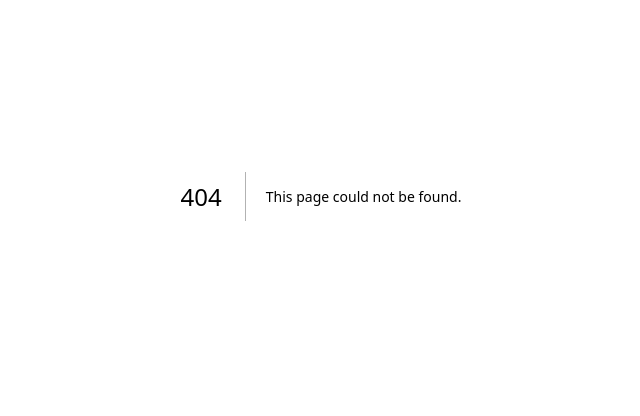
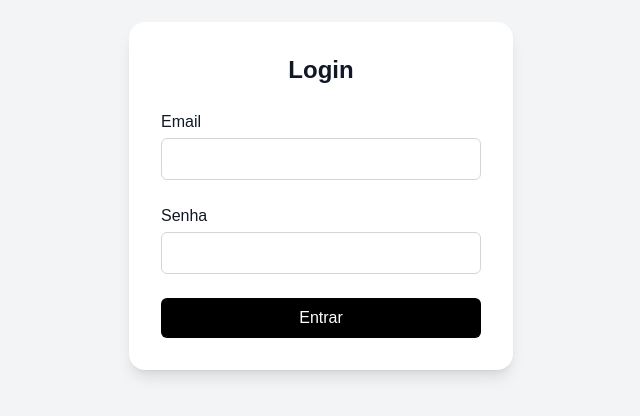
Before and after one commit to paulophsj/acampamento-jovem-frontend, a Next.js app: page /login in a window 1280 px wide. Before the commit this address had no page. Shown: the part 204-620 px from the top of the page, without its empty margins (319-959 px from the left). Built offline with nearby package versions, Linux system fonts and the light colour scheme.

Commit message:
Inserindo componente de login

```diff
--- /dev/null
+++ b/components/LabelMessage.jsx
@@ -0,0 +1,12 @@
+export default function Alert({ isError, message }) {
+    if (!message) return null;
+
+    return (
+        <div className={`w-full max-w-md mx-auto mt-4 p-4 rounded-lg shadow-md
+            ${isError ? "bg-red-100 text-red-800 border border-red-400" : "bg-green-100 text-green-800 border border-green-400"}`}>
+            <p className="text-sm font-medium text-center">
+                {message}
+            </p>
+        </div>
+    );
+}
--- /dev/null
+++ b/components/Loader.jsx
@@ -0,0 +1,7 @@
+export default function Loader() {
+    return (
+        <div className="flex items-center justify-center bg-white">
+            <div className="w-8 h-8 border-2 border-black border-t-transparent rounded-full animate-[spin_0.5s_linear_infinite]"></div>
+        </div>
+    );
+}
--- /dev/null
+++ b/components/Login.jsx
@@ -0,0 +1,86 @@
+import { useState } from "react";
+import Alert from "./LabelMessage";
+import Loader from "./Loader";
+
+export default function Login() {
+    const [message, setMessage] = useState("");
+    const [isError, setIsError] = useState(false);
+    const [loading, setLoading] = useState(false);
+
+    const formSubmit = async (e) => {
+        e.preventDefault();
+        setLoading(true);
+        const formResponse = new FormData(e.target);
+        const formObject = Object.fromEntries(formResponse);
+        try {
+            const response = await fetch("http://localhost:8080/auth/login", {
+                method: "POST",
+                headers: { "Content-type": "application/json" },
+                credentials: "include",
+                body: JSON.stringify(formObject),
+            });
+
+            const data = await response.json();
+            setMessage(data.message || "Login realizado");
+            setIsError(!response.ok);
+        } catch (error) {
+            setMessage(error.message || "Erro inesperado");
+            setIsError(true);
+        } finally {
+            setLoading(false);
+        }
+    };
+
+    return (
+        <div className="min-h-screen flex items-center justify-center bg-gray-100">
+            <div className="w-full max-w-sm">
+                <form
+                    onSubmit={formSubmit}
+                    className="bg-white text-gray-900 p-8 rounded-2xl shadow-lg space-y-6"
+                >
+                    <h2 className="text-2xl font-bold text-center">Login</h2>
+
+                    <div className="flex flex-col">
+                        <label htmlFor="email" className="mb-1 font-medium">
+                            Email
+                        </label>
+                        <input
+                            type="text"
+                            name="email"
+                            id="email"
+                            className="border border-gray-300 rounded-md p-2 focus:outline-none focus:ring-2 focus:ring-black"
+                            required
+                        />
+                    </div>
+
+                    <div className="flex flex-col">
+                        <label htmlFor="password" className="mb-1 font-medium">
+                            Senha
+                        </label>
+                        <input
+                            type="password"
+                            name="password"
+                            id="password"
+                            className="border border-gray-300 rounded-md p-2 focus:outline-none focus:ring-2 focus:ring-black"
+                            required
+                        />
+                    </div>
+                    {
+                        loading ? (
+                            <Loader />
+                        ) : (
+                            <button
+                                type="submit"
+                                className="w-full cursor-pointer bg-black text-white py-2 rounded-md hover:bg-gray-800 transition-colors"
+                            >
+                                Entrar
+                            </button>
+
+                        )
+                    }
+                </form>
+                <Alert isError={isError} message={message} />
+            </div>
+        </div>
+    );
+}
--- /dev/null
+++ b/middleware.ts
@@ -0,0 +1,14 @@
+import { NextResponse } from 'next/server'
+
+export function middleware(request) {
+  const response = NextResponse.next()
+  const accessToken = request.cookies.get('access_token')?.value
+
+  console.log(accessToken)
+
+  return response
+}
+
+export const config = {
+  matcher: '/:path*',
+}
--- a/pages/index.jsx
+++ b/pages/index.jsx
@@ -1,6 +1,8 @@
+import Login from '@/components/Login';
 import { faFacebook, faInstagram, faTwitter, faWhatsapp } from '@fortawesome/free-brands-svg-icons';
 import { faBirthdayCake, faEnvelope, faFire, faHeart, faMapMarked, faPhone, faUser } from '@fortawesome/free-solid-svg-icons';
 import { FontAwesomeIcon } from '@fortawesome/react-fontawesome';
+import Link from 'next/link';
 import { useState, useEffect } from 'react';
 
 const AcampamentoJuventude = () => {
@@ -49,13 +51,13 @@ const AcampamentoJuventude = () => {
       formDataObj[key] = value;
     });
     await fetch('http://localhost:8080/usuario/create', {
-        method: "POST",
-        headers: {"Content-Type": "application/json"},
-        body: JSON.stringify(formDataObj),
+      method: "POST",
+      headers: { "Content-Type": "application/json" },
+      body: JSON.stringify(formDataObj),
     }).then(() => {
-        console.log("Salvo no Banco!")
+      console.log("Salvo no Banco!")
     }).catch((err) => {
-        console.error("Deu erro " + err)
+      console.error("Deu erro " + err)
     })
     e.target.reset();
   };
@@ -126,6 +128,10 @@ const AcampamentoJuventude = () => {
             <a href="#registration" className="nav-link relative group hover:text-gray-300 transition-colors" onClick={handleAnchorClick}>Inscrição<span className="absolute bottom-0 left-0 w-0 h-0.5 bg-white transition-all duration-300 group-hover:w-full"></span></a>
             <a href="#messages" className="nav-link relative group hover:text-gray-300 transition-colors" onClick={handleAnchorClick}>Mensagens<span className="absolute bottom-0 left-0 w-0 h-0.5 bg-white transition-all duration-300 group-hover:w-full"></span></a>
             <a href="#contact" className="nav-link relative group hover:text-gray-300 transition-colors" onClick={handleAnchorClick}>Contato<span className="absolute bottom-0 left-0 w-0 h-0.5 bg-white transition-all duration-300 group-hover:w-full"></span></a>
+            <Link href={{ pathname: "/login" }} className='className="nav-link relative group hover:text-gray-300 transition-colors"'>
+              Login
+              <span className="absolute bottom-0 left-0 w-0 h-0.5 bg-white transition-all duration-300 group-hover:w-full"></span>
+            </Link>
           </nav>
         </div>
 
@@ -138,6 +144,9 @@ const AcampamentoJuventude = () => {
             <a href="#registration" className="text-white hover:text-gray-300 transition-colors" onClick={handleAnchorClick}>Inscrição</a>
             <a href="#messages" className="text-white hover:text-gray-300 transition-colors" onClick={handleAnchorClick}>Mensagens</a>
             <a href="#contact" className="text-white hover:text-gray-300 transition-colors" onClick={handleAnchorClick}>Contato</a>
+            <Link href={{ pathname: "/login" }}>
+              Login
+            </Link>
           </div>
         </div>
       </header>
@@ -171,7 +180,7 @@ const AcampamentoJuventude = () => {
               <div className="bg-gray-900 p-8 rounded-lg">
                 <div className="flex items-center mb-6">
                   <div className="w-12 h-12 bg-white text-black rounded-full flex items-center justify-center mr-4">
-                    <FontAwesomeIcon icon={faHeart}/>
+                    <FontAwesomeIcon icon={faHeart} />
                   </div>
                   <h3 className="text-xl font-bold">Nosso Propósito</h3>
                 </div>
@@ -181,7 +190,7 @@ const AcampamentoJuventude = () => {
               <div className="bg-gray-900 p-8 rounded-lg">
                 <div className="flex items-center mb-6">
                   <div className="w-12 h-12 bg-white text-black rounded-full flex items-center justify-center mr-4">
-                    <FontAwesomeIcon icon={faUser}/>
+                    <FontAwesomeIcon icon={faUser} />
                   </div>
                   <h3 className="text-xl font-bold">União de Redes</h3>
                 </div>
@@ -191,7 +200,7 @@ const AcampamentoJuventude = () => {
               <div className="bg-gray-900 p-8 rounded-lg">
                 <div className="flex items-center mb-6">
                   <div className="w-12 h-12 bg-white text-black rounded-full flex items-center justify-center mr-4">
-                    <FontAwesomeIcon icon={faBirthdayCake}/>
+                    <FontAwesomeIcon icon={faBirthdayCake} />
                   </div>
                   <h3 className="text-xl font-bold">Edição Centenário</h3>
                 </div>
@@ -201,7 +210,7 @@ const AcampamentoJuventude = () => {
               <div className="bg-gray-900 p-8 rounded-lg">
                 <div className="flex items-center mb-6">
                   <div className="w-12 h-12 bg-white text-black rounded-full flex items-center justify-center mr-4">
-                    <FontAwesomeIcon icon={faFire}/>
+                    <FontAwesomeIcon icon={faFire} />
                   </div>
                   <h3 className="text-xl font-bold">Impacto Transformador</h3>
                 </div>
@@ -467,7 +476,7 @@ const AcampamentoJuventude = () => {
 
                   <div className="flex items-start">
                     <div className="w-10 h-10 bg-white text-black rounded-full flex items-center justify-center mr-4 flex-shrink-0">
-                      <FontAwesomeIcon icon={faPhone}/>
+                      <FontAwesomeIcon icon={faPhone} />
                     </div>
                     <div>
                       <p className="font-bold mb-1">Telefone</p>
@@ -477,7 +486,7 @@ const AcampamentoJuventude = () => {
 
                   <div className="flex items-start">
                     <div className="w-10 h-10 bg-white text-black rounded-full flex items-center justify-center mr-4 flex-shrink-0">
-                      <FontAwesomeIcon icon={faEnvelope}/>
+                      <FontAwesomeIcon icon={faEnvelope} />
                     </div>
                     <div>
                       <p className="font-bold mb-1">E-mail</p>
@@ -495,7 +504,7 @@ const AcampamentoJuventude = () => {
                 <div className="space-y-6">
                   <a href="https://wa.me/" target="_blank" rel="noopener noreferrer" className="flex items-center group">
                     <div className="w-10 h-10 bg-white text-black rounded-full flex items-center justify-center mr-4 group-hover:bg-green-500 group-hover:text-white transition-colors">
-                      <FontAwesomeIcon icon={faWhatsapp}/>
+                      <FontAwesomeIcon icon={faWhatsapp} />
                     </div>
                     <span className="group-hover:underline">WhatsApp</span>
                   </a>
@@ -507,10 +516,10 @@ const AcampamentoJuventude = () => {
                         <FontAwesomeIcon icon={faFacebook} />
                       </a>
                       <a href="#" className="w-10 h-10 bg-white text-black rounded-full flex items-center justify-center hover:bg-pink-600 hover:text-white transition-colors">
-                        <FontAwesomeIcon icon={faInstagram}/>
+                        <FontAwesomeIcon icon={faInstagram} />
                       </a>
                       <a href="#" className="w-10 h-10 bg-white text-black rounded-full flex items-center justify-center hover:bg-blue-400 hover:text-white transition-colors">
-                        <FontAwesomeIcon icon={faTwitter}/>
+                        <FontAwesomeIcon icon={faTwitter} />
                       </a>
                     </div>
                   </div>
--- /dev/null
+++ b/pages/login.jsx
@@ -0,0 +1,7 @@
+import Login from "@/components/Login";
+
+export default function login(){
+    return (
+        <Login />
+    )
+}
```
